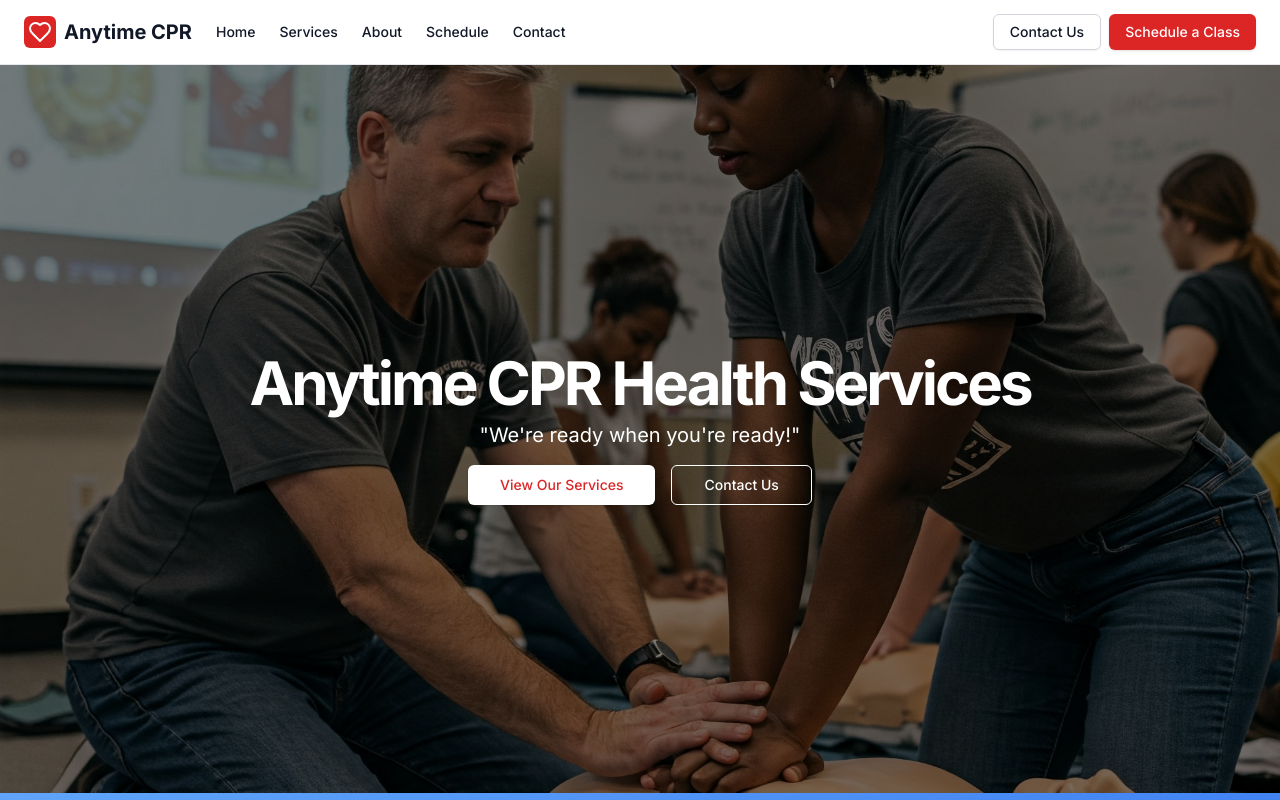
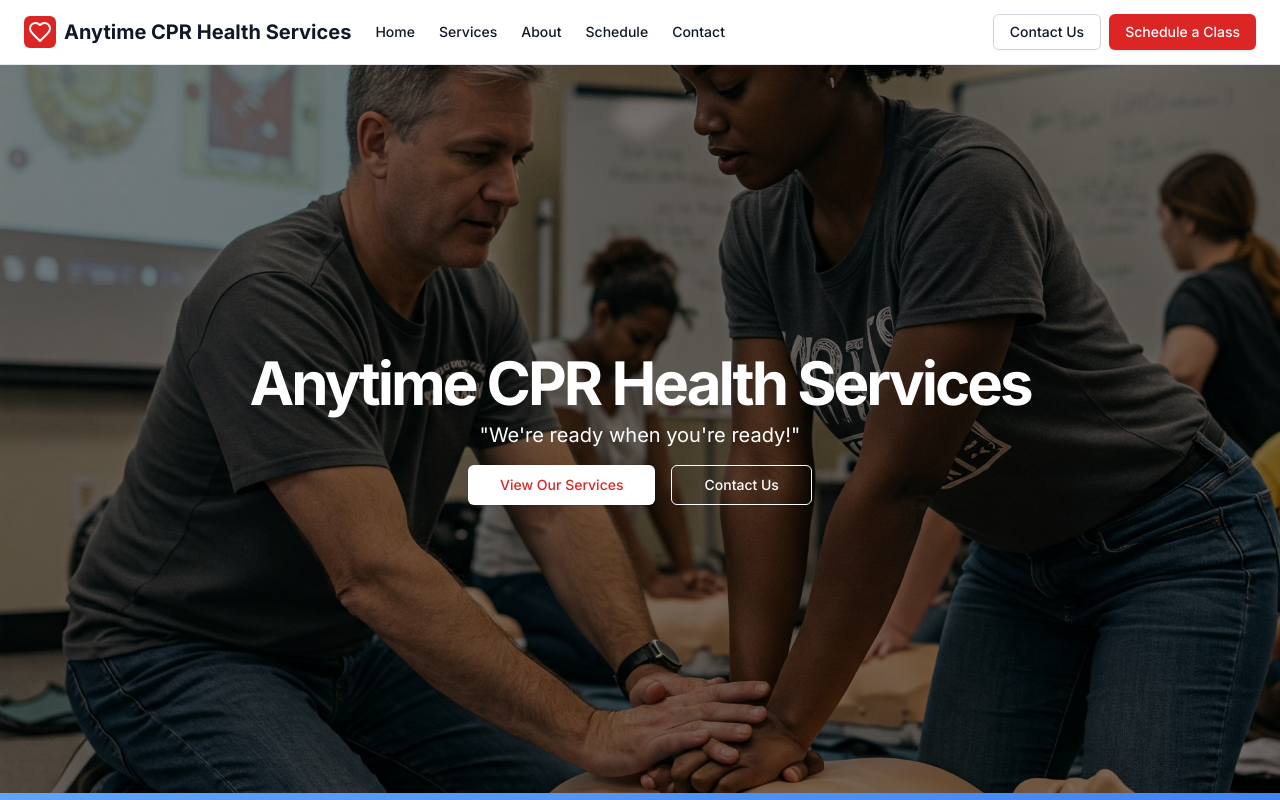
Before and after one commit to ysfpcm/cprr, a Next.js app: page / in a window 1280 px wide. Shown: the top 800 px of the page. Built offline with nearby package versions, Linux system fonts and the light colour scheme.

Commit message:
title edits

```diff
--- a/components/site-footer.tsx
+++ b/components/site-footer.tsx
@@ -23,7 +23,7 @@ export function SiteFooter() {
                 <path d="M19 14c1.49-1.46 3-3.21 3-5.5A5.5 5.5 0 0 0 16.5 3c-1.76 0-3 .5-4.5 2-1.5-1.5-2.74-2-4.5-2A5.5 5.5 0 0 0 2 8.5c0 2.3 1.5 4.05 3 5.5l7 7Z" />
               </svg>
             </div>
-            <span className="font-bold text-xl">Anytime CPR</span>
+            <span className="font-bold text-xl">Anytime CPR Health Services</span>
           </div>
           <p className="text-gray-500 max-w-md">
             Professional CPR, First Aid, and Life-Saving Training for Individuals and Organizations. Available anytime
--- a/components/site-logo.tsx
+++ b/components/site-logo.tsx
@@ -7,7 +7,7 @@ export function SiteLogo() {
       <div className="bg-red-600 p-1 rounded-md">
         <Heart className="h-6 w-6 text-white" />
       </div>
-      <span className="font-bold text-xl">Anytime CPR</span>
+      <span className="font-bold text-xl">Anytime CPR Health Services</span>
     </Link>
   )
 }
```
